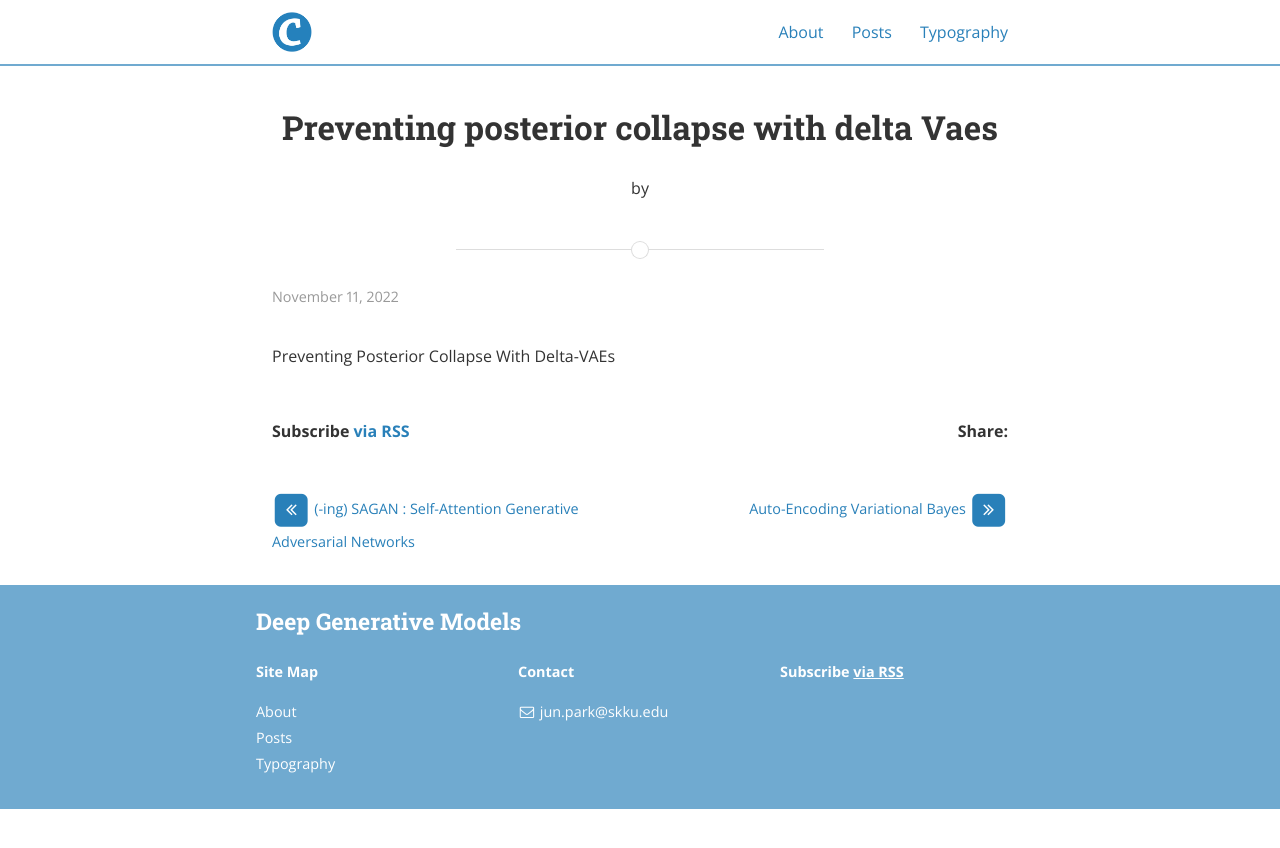
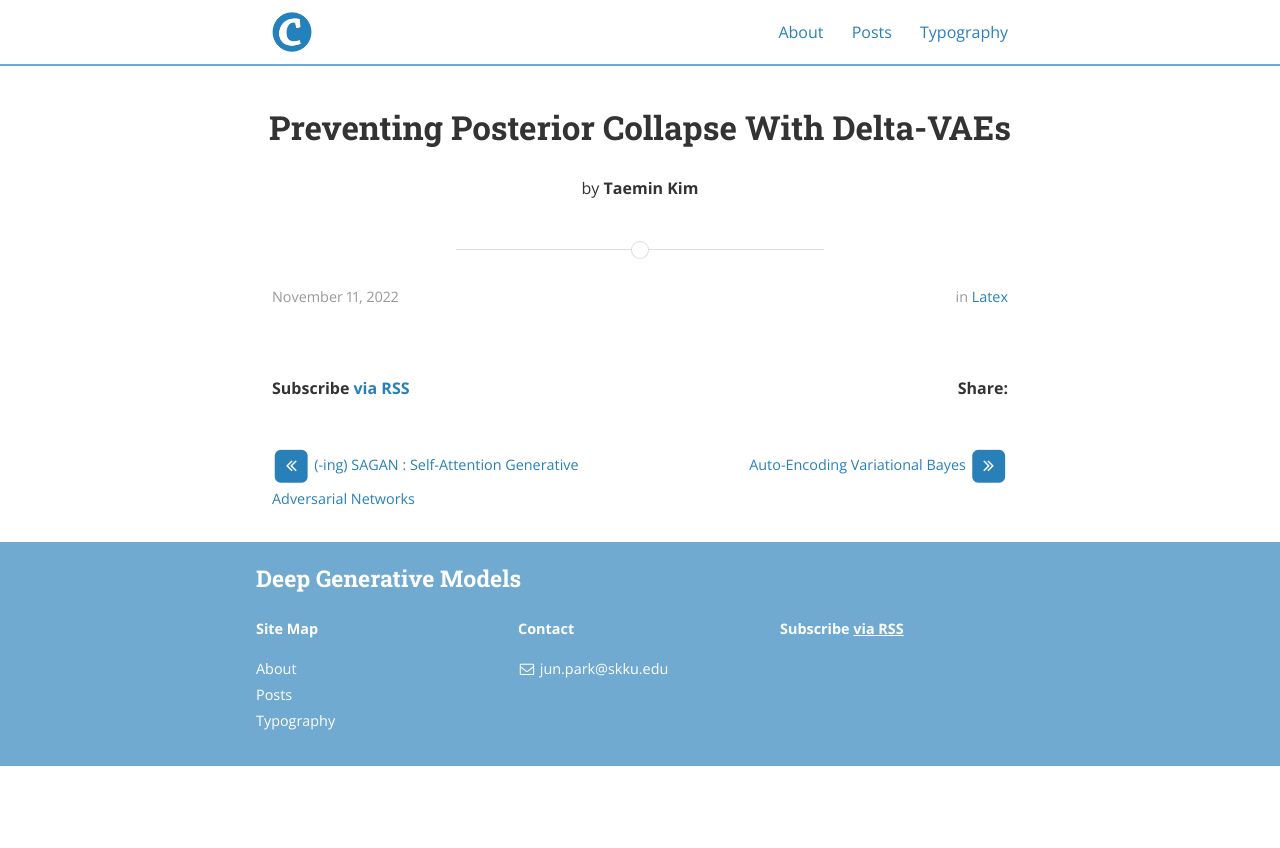
Before and after one commit to deep-generative-models-AIM5036/deep-generative-models-AIM5036.github.io, a Jekyll site: the page built from _posts/2022-11-11-Preventing Posterior Collapse With Delta-VAEs.md, in a window 1280 px wide. Shown: the top 848 px of the page. Built offline with Jekyll 4.4.1, drawn with Linux system fonts in a browser that asks for light colours; nearby versions of some CDN libraries; our own code applies the rules of GitHub Pages for plain Markdown files.

Commit message:
Update 2022-11-11-Preventing Posterior Collapse With Delta-VAEs.md

```diff
--- a/_posts/2022-11-11-Preventing Posterior Collapse With Delta-VAEs.md
+++ b/_posts/2022-11-11-Preventing Posterior Collapse With Delta-VAEs.md
@@ -1 +1,8 @@
-Preventing Posterior Collapse With Delta-VAEs
+---
+layout: post
+title:  "Preventing Posterior Collapse With Delta-VAEs"
+date:   2022-11-11
+author: Taemin Kim
+categories: Latex
+use_math: true
+---
```
